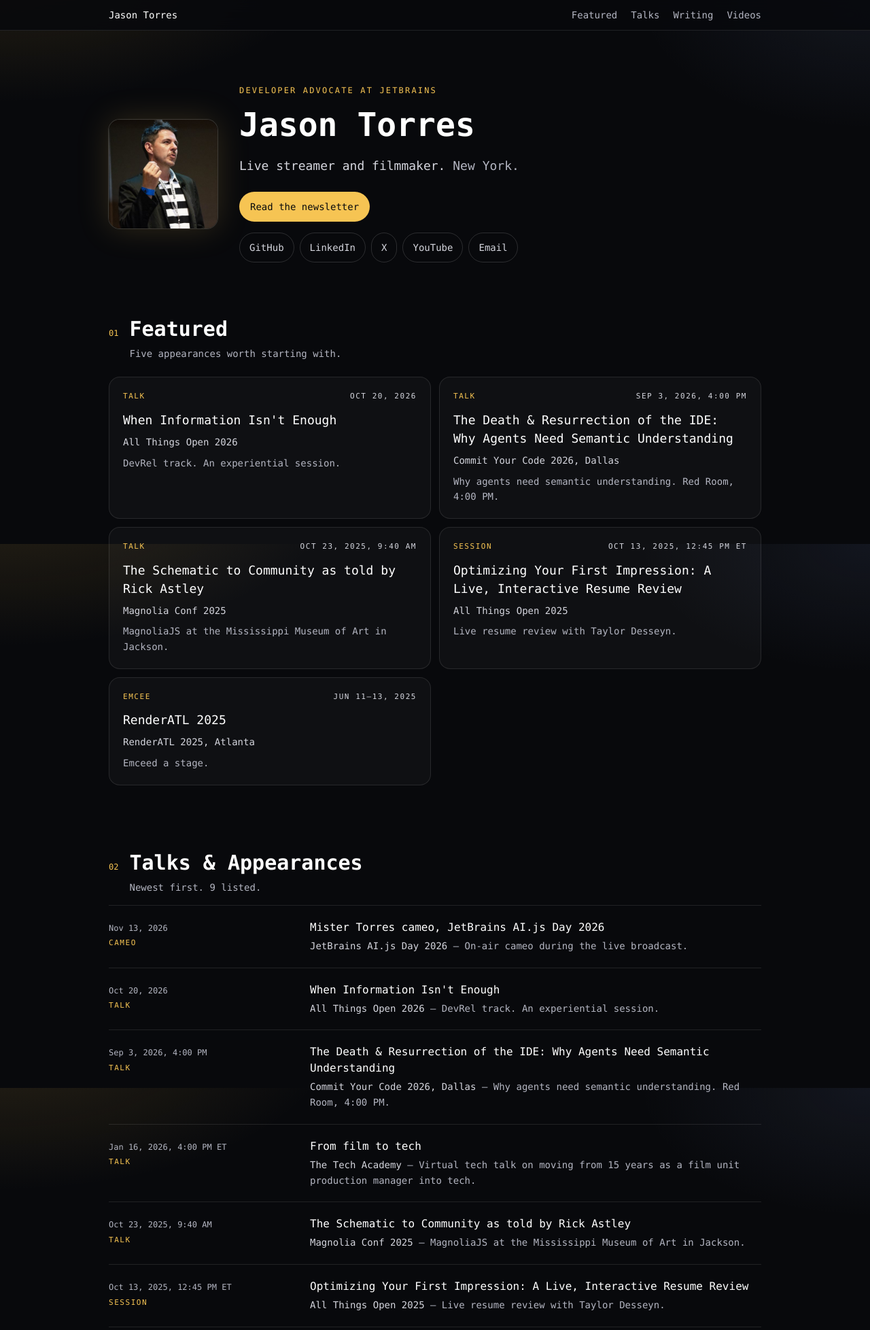
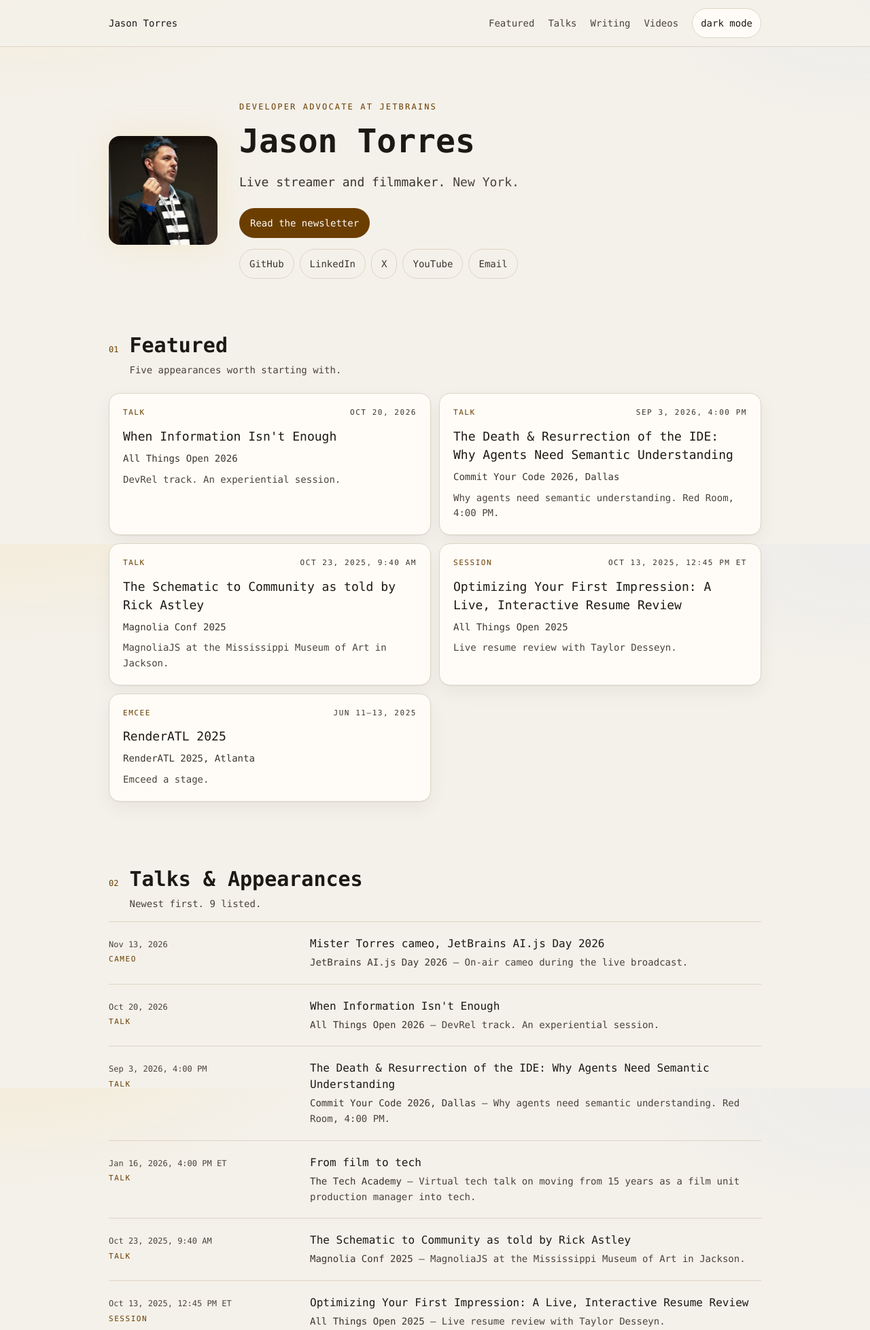
Before and after one commit to jasonetorres/laravel-app, a Laravel app: page / in a window 1280 px wide. Shown: the top 1956 px of the page at 68% size. Run offline with Laravel 12, Linux system fonts and the light colour scheme; style sheets or scripts are compiled from the project's sources; some web fonts are replaced.

Commit message:
Add a light theme that follows the system setting.
A nav toggle stores an explicit light or dark choice, and the theme is applied before paint so the page does not flash.

Co-authored-by: Jason  <jasontorres585@icloud.com>

```diff
--- a/resources/css/app.css
+++ b/resources/css/app.css
@@ -9,26 +9,68 @@
     --font-sans: 'JetBrains Mono', ui-monospace, SFMono-Regular, Menlo, Consolas, monospace;
     --font-mono: 'JetBrains Mono', ui-monospace, SFMono-Regular, Menlo, Consolas, monospace;
     --color-ink: #08090c;
-    --color-glow: #f6c453;
+    --color-fg: #f7f7f8;
     --color-mist: #d5d6de;
     --color-faint: #b4b6c2;
+    --color-glow: #f6c453;
+    --color-on-glow: #08090c;
+    --color-card: #14161c;
+    --color-raise: #1c1e26;
+    --color-line: #2e3038;
+}
+
+[data-theme="light"] {
+    color-scheme: light;
+    --color-ink: #f4f1ea;
+    --color-fg: #1c1915;
+    --color-mist: #3a342c;
+    --color-faint: #4a433a;
+    --color-glow: #6b3e00;
+    --color-on-glow: #fffdf8;
+    --color-card: #fffcf7;
+    --color-raise: #f3eee4;
+    --color-line: #ddd4c6;
+    --wash-a: rgba(107, 62, 0, 0.08);
+    --wash-b: rgba(80, 100, 160, 0.06);
+    --portrait-glow: rgba(107, 62, 0, 0.16);
+}
+
+@media (prefers-color-scheme: light) {
+    :root:not([data-theme]) {
+        color-scheme: light;
+        --color-ink: #f4f1ea;
+        --color-fg: #1c1915;
+        --color-mist: #3a342c;
+        --color-faint: #4a433a;
+        --color-glow: #6b3e00;
+        --color-on-glow: #fffdf8;
+        --color-card: #fffcf7;
+        --color-raise: #f3eee4;
+        --color-line: #ddd4c6;
+        --wash-a: rgba(107, 62, 0, 0.08);
+        --wash-b: rgba(80, 100, 160, 0.06);
+        --portrait-glow: rgba(107, 62, 0, 0.16);
+    }
 }
 
 :root {
     color-scheme: dark;
+    --wash-a: rgba(246, 196, 83, 0.14);
+    --wash-b: rgba(150, 176, 255, 0.08);
+    --portrait-glow: rgba(246, 196, 83, 0.18);
 }
 
 body {
     background-color: var(--color-ink);
     background-image:
-        radial-gradient(900px 420px at 0% -10%, rgba(246, 196, 83, 0.14), transparent 55%),
-        radial-gradient(680px 380px at 100% 0%, rgba(150, 176, 255, 0.08), transparent 50%);
+        radial-gradient(900px 420px at 0% -10%, var(--wash-a), transparent 55%),
+        radial-gradient(680px 380px at 100% 0%, var(--wash-b), transparent 50%);
     background-attachment: fixed;
 }
 
 ::selection {
-    background: #f6c453;
-    color: #08090c;
+    background: var(--color-glow);
+    color: var(--color-on-glow);
 }
 
 .skip-link {
@@ -52,13 +94,43 @@ body {
 
 a:focus-visible,
 button:focus-visible {
-    outline: 2px solid #f6c453;
+    outline: 2px solid var(--color-glow);
     outline-offset: 3px;
 }
 
 .entry-link:hover h3,
 .entry-link:focus-visible h3 {
-    color: #f6c453;
+    color: var(--color-glow);
+}
+
+.portrait {
+    box-shadow: 0 0 48px var(--portrait-glow);
+}
+
+.theme-to-light,
+.theme-to-dark {
+    display: none;
+}
+
+[data-theme="dark"] .theme-to-light,
+[data-theme="light"] .theme-to-dark {
+    display: inline;
+}
+
+@media (prefers-color-scheme: dark) {
+    :root:not([data-theme]) .theme-to-light {
+        display: inline;
+    }
+}
+
+@media (prefers-color-scheme: light) {
+    :root:not([data-theme]) .theme-to-dark {
+        display: inline;
+    }
+}
+
+[data-theme="light"] .card-lift {
+    box-shadow: 0 1px 2px rgba(28, 25, 21, 0.05), 0 10px 28px rgba(28, 25, 21, 0.05);
 }
 
 @media (prefers-reduced-motion: no-preference) {
--- a/resources/views/partials/entries.blade.php
+++ b/resources/views/partials/entries.blade.php
@@ -1,4 +1,4 @@
-<ul class="mt-4 divide-y divide-white/10 border-t border-white/10">
+<ul class="mt-4 divide-y divide-line border-t border-line">
     @foreach ($items as $item)
         <li>
             @include('partials.entry', ['item' => $item])
--- a/resources/views/partials/entry.blade.php
+++ b/resources/views/partials/entry.blade.php
@@ -12,7 +12,7 @@
         @endif
     </div>
     <div>
-        <h3 class="text-base font-medium leading-normal text-white">{{ $item['title'] }}</h3>
+        <h3 class="text-base font-medium leading-normal text-fg">{{ $item['title'] }}</h3>
         <p class="mt-1 text-sm leading-relaxed text-mist">
             {{ $item['source'] }}
             @if (! empty($item['summary']))
--- a/resources/views/welcome.blade.php
+++ b/resources/views/welcome.blade.php
@@ -1,12 +1,49 @@
 <!DOCTYPE html>
-<html lang="{{ str_replace('_', '-', app()->getLocale()) }}" class="dark">
+<html lang="{{ str_replace('_', '-', app()->getLocale()) }}">
 <head>
     <meta charset="utf-8">
     <meta name="viewport" content="width=device-width, initial-scale=1">
+    <meta name="theme-color" content="#08090c">
+    <script>
+        (function () {
+            var key = 'theme';
+            function systemTheme() {
+                return window.matchMedia('(prefers-color-scheme: light)').matches ? 'light' : 'dark';
+            }
+            function storedTheme() {
+                try {
+                    var value = localStorage.getItem(key);
+                    return value === 'light' || value === 'dark' ? value : null;
+                } catch (e) {
+                    return null;
+                }
+            }
+            function apply(theme) {
+                document.documentElement.setAttribute('data-theme', theme);
+                document.documentElement.style.colorScheme = theme;
+                var meta = document.querySelector('meta[name="theme-color"]');
+                if (meta) meta.setAttribute('content', theme === 'light' ? '#f4f1ea' : '#08090c');
+            }
+            function active() {
+                return document.documentElement.getAttribute('data-theme') || systemTheme();
+            }
+            apply(storedTheme() || systemTheme());
+            window.__toggleTheme = function () {
+                var next = active() === 'light' ? 'dark' : 'light';
+                try { localStorage.setItem(key, next); } catch (e) {}
+                apply(next);
+            };
+            var media = window.matchMedia('(prefers-color-scheme: light)');
+            if (media.addEventListener) {
+                media.addEventListener('change', function () {
+                    if (!storedTheme()) apply(systemTheme());
+                });
+            }
+        })();
+    </script>
     <title>{{ $profile['name'] }} | Developer Advocate at JetBrains</title>
     <meta name="description" content="Jason Torres is a Developer Advocate at JetBrains, a live streamer, and a filmmaker. Talks, writing, and videos.">
     <meta name="author" content="Jason Torres">
-    <meta name="theme-color" content="#08090c">
     <link rel="canonical" href="{{ url('/') }}">
     <meta property="og:type" content="website">
     <meta property="og:site_name" content="Jason Torres">
@@ -50,17 +87,29 @@
 <body class="min-h-screen bg-ink font-sans text-mist antialiased">
     <a class="skip-link" href="#content">Skip to content</a>
 
-    <header class="sticky top-0 z-20 border-b border-white/10 bg-ink/85 backdrop-blur-md">
+    <header class="sticky top-0 z-20 border-b border-line bg-ink/85 backdrop-blur-md">
         <div class="mx-auto flex max-w-5xl flex-wrap items-center justify-between gap-x-6 gap-y-3 px-5 py-3 sm:px-8">
-            <a href="{{ url('/') }}" class="rounded-sm text-sm font-medium text-white outline-none focus-visible:outline focus-visible:outline-2 focus-visible:outline-offset-4 focus-visible:outline-glow">
+            <a href="{{ url('/') }}" class="rounded-sm text-sm font-medium text-fg outline-none focus-visible:outline focus-visible:outline-2 focus-visible:outline-offset-4 focus-visible:outline-glow">
                 Jason Torres
             </a>
-            <nav aria-label="On this page" class="flex flex-wrap gap-x-5 gap-y-2 text-sm">
-                <a class="rounded-sm text-faint outline-none hover:text-white focus-visible:outline focus-visible:outline-2 focus-visible:outline-offset-4 focus-visible:outline-glow" href="#featured">Featured</a>
-                <a class="rounded-sm text-faint outline-none hover:text-white focus-visible:outline focus-visible:outline-2 focus-visible:outline-offset-4 focus-visible:outline-glow" href="#talks">Talks</a>
-                <a class="rounded-sm text-faint outline-none hover:text-white focus-visible:outline focus-visible:outline-2 focus-visible:outline-offset-4 focus-visible:outline-glow" href="#writing">Writing</a>
-                <a class="rounded-sm text-faint outline-none hover:text-white focus-visible:outline focus-visible:outline-2 focus-visible:outline-offset-4 focus-visible:outline-glow" href="#videos">Videos</a>
-            </nav>
+            <div class="flex flex-wrap items-center gap-x-5 gap-y-2">
+                <nav aria-label="On this page" class="flex flex-wrap gap-x-5 gap-y-2 text-sm">
+                    <a class="rounded-sm text-faint outline-none hover:text-fg focus-visible:outline focus-visible:outline-2 focus-visible:outline-offset-4 focus-visible:outline-glow" href="#featured">Featured</a>
+                    <a class="rounded-sm text-faint outline-none hover:text-fg focus-visible:outline focus-visible:outline-2 focus-visible:outline-offset-4 focus-visible:outline-glow" href="#talks">Talks</a>
+                    <a class="rounded-sm text-faint outline-none hover:text-fg focus-visible:outline focus-visible:outline-2 focus-visible:outline-offset-4 focus-visible:outline-glow" href="#writing">Writing</a>
+                    <a class="rounded-sm text-faint outline-none hover:text-fg focus-visible:outline focus-visible:outline-2 focus-visible:outline-offset-4 focus-visible:outline-glow" href="#videos">Videos</a>
+                </nav>
+                <button
+                    id="theme-toggle"
+                    type="button"
+                    class="inline-flex min-h-11 items-center rounded-full border border-line bg-card px-3 text-sm text-fg outline-none hover:border-glow/50 focus-visible:outline focus-visible:outline-2 focus-visible:outline-offset-2 focus-visible:outline-glow"
+                    onclick="window.__toggleTheme()"
+                >
+                    <span class="sr-only">Switch to </span>
+                    <span class="theme-to-light">light mode</span>
+                    <span class="theme-to-dark">dark mode</span>
+                </button>
+            </div>
         </div>
     </header>
 
@@ -71,11 +120,11 @@
                 alt="{{ $profile['photo_alt'] }}"
                 width="640"
                 height="640"
-                class="h-28 w-28 rounded-2xl object-cover ring-1 ring-white/15 shadow-[0_0_48px_rgba(246,196,83,0.18)] sm:h-40 sm:w-40"
+                class="portrait h-28 w-28 rounded-2xl object-cover ring-1 ring-line sm:h-40 sm:w-40"
             >
             <div>
                 <p class="text-xs uppercase tracking-[0.18em] text-glow">{{ $profile['role'] }}</p>
-                <h1 id="intro-heading" class="mt-3 text-4xl font-semibold leading-tight text-white sm:text-5xl">
+                <h1 id="intro-heading" class="mt-3 text-4xl font-semibold leading-tight text-fg sm:text-5xl">
                     {{ $profile['name'] }}
                 </h1>
                 <p class="mt-4 max-w-xl text-base leading-relaxed text-mist sm:text-lg">
@@ -84,7 +133,7 @@
                 </p>
                 <a
                     href="{{ $profile['newsletter']['href'] }}"
-                    class="mt-6 inline-flex min-h-11 items-center rounded-full bg-glow px-4 text-sm font-medium text-ink outline-none hover:bg-white focus-visible:outline focus-visible:outline-2 focus-visible:outline-offset-2 focus-visible:outline-glow"
+                    class="mt-6 inline-flex min-h-11 items-center rounded-full bg-glow px-4 text-sm font-medium text-on-glow outline-none hover:brightness-110 focus-visible:outline focus-visible:outline-2 focus-visible:outline-offset-2 focus-visible:outline-glow"
                     target="_blank"
                     rel="noopener noreferrer"
                 >
@@ -96,7 +145,7 @@
                         <li>
                             <a
                                 href="{{ $link['href'] }}"
-                                class="inline-flex min-h-11 items-center rounded-full border border-white/15 px-3.5 text-sm text-mist outline-none hover:border-glow/60 hover:text-white focus-visible:outline focus-visible:outline-2 focus-visible:outline-offset-2 focus-visible:outline-glow"
+                                class="inline-flex min-h-11 items-center rounded-full border border-line px-3.5 text-sm text-mist outline-none hover:border-glow/60 hover:text-fg focus-visible:outline focus-visible:outline-2 focus-visible:outline-offset-2 focus-visible:outline-glow"
                                 @if (str_starts_with($link['href'], 'http')) target="_blank" rel="me noopener noreferrer" @endif
                             >
                                 {{ $link['label'] }}
@@ -114,7 +163,7 @@
             <div class="flex items-baseline gap-4">
                 <span class="text-xs text-glow" aria-hidden="true">01</span>
                 <div>
-                    <h2 id="featured-heading" class="text-2xl font-semibold text-white sm:text-3xl">Featured</h2>
+                    <h2 id="featured-heading" class="text-2xl font-semibold text-fg sm:text-3xl">Featured</h2>
                     <p class="mt-2 text-sm text-faint">Five appearances worth starting with.</p>
                 </div>
             </div>
@@ -123,14 +172,14 @@
                     <li>
                         <a
                             href="{{ $item['href'] }}"
-                            class="entry-link card-lift group block h-full rounded-2xl border border-white/10 bg-white/[0.03] p-5 outline-none hover:border-glow/45 hover:bg-white/[0.05] focus-visible:outline focus-visible:outline-2 focus-visible:outline-offset-2 focus-visible:outline-glow"
+                            class="entry-link card-lift group block h-full rounded-2xl border border-line bg-card p-5 outline-none hover:border-glow/45 hover:bg-raise focus-visible:outline focus-visible:outline-2 focus-visible:outline-offset-2 focus-visible:outline-glow"
                             @if (str_starts_with($item['href'], 'http')) target="_blank" rel="noopener noreferrer" @endif
                         >
                             <div class="flex items-center justify-between gap-3 text-[11px] uppercase tracking-[0.14em]">
                                 <span class="text-glow">{{ $item['role'] ?? 'Featured' }}</span>
                                 <time datetime="{{ $item['date'] }}">{{ $item['date_label'] }}</time>
                             </div>
-                            <h3 class="mt-3 text-lg font-medium leading-normal text-white">{{ $item['title'] }}</h3>
+                            <h3 class="mt-3 text-lg font-medium leading-normal text-fg">{{ $item['title'] }}</h3>
                             <p class="mt-2 text-sm leading-relaxed text-mist">{{ $item['source'] }}</p>
                             @if (! empty($item['summary']))
                                 <p class="mt-2 text-sm leading-relaxed text-faint">{{ $item['summary'] }}</p>
@@ -148,7 +197,7 @@
             <div class="flex items-baseline gap-4">
                 <span class="text-xs text-glow" aria-hidden="true">02</span>
                 <div>
-                    <h2 id="talks-heading" class="text-2xl font-semibold text-white sm:text-3xl">Talks &amp; Appearances</h2>
+                    <h2 id="talks-heading" class="text-2xl font-semibold text-fg sm:text-3xl">Talks &amp; Appearances</h2>
                     <p class="mt-2 text-sm text-faint">Newest first. {{ count($talks) }} listed.</p>
                 </div>
             </div>
@@ -160,11 +209,11 @@
                 <div class="flex items-baseline gap-4">
                     <span class="text-xs text-glow" aria-hidden="true">03</span>
                     <div>
-                        <h2 id="writing-heading" class="text-2xl font-semibold text-white sm:text-3xl">Writing</h2>
+                        <h2 id="writing-heading" class="text-2xl font-semibold text-fg sm:text-3xl">Writing</h2>
                         <p class="mt-2 text-sm text-faint">Newest first, starting with the newsletter.</p>
                     </div>
                 </div>
-                <a href="{{ url('/rss') }}" class="rounded-sm text-sm text-faint outline-none hover:text-white focus-visible:outline focus-visible:outline-2 focus-visible:outline-offset-4 focus-visible:outline-glow">RSS</a>
+                <a href="{{ url('/rss') }}" class="rounded-sm text-sm text-faint outline-none hover:text-fg focus-visible:outline focus-visible:outline-2 focus-visible:outline-offset-4 focus-visible:outline-glow">RSS</a>
             </div>
             <a
                 href="{{ $profile['newsletter']['href'] }}"
@@ -174,10 +223,10 @@
             >
                 <span>
                     <span class="text-[11px] uppercase tracking-[0.14em] text-glow">Newsletter</span>
-                    <span class="mt-2 block text-xl font-medium text-white">{{ $profile['newsletter']['title'] }}</span>
+                    <span class="mt-2 block text-xl font-medium text-fg">{{ $profile['newsletter']['title'] }}</span>
                     <span class="mt-2 block text-sm leading-relaxed text-mist">{{ $profile['newsletter']['summary'] }}</span>
                 </span>
-                <span class="inline-flex min-h-11 shrink-0 items-center justify-center rounded-full bg-glow px-4 text-sm font-medium text-ink">
+                <span class="inline-flex min-h-11 shrink-0 items-center justify-center rounded-full bg-glow px-4 text-sm font-medium text-on-glow">
                     {{ $profile['newsletter']['cta'] }}
                     <span class="sr-only"> (opens in a new tab)</span>
                 </span>
@@ -189,7 +238,7 @@
             <div class="flex items-baseline gap-4">
                 <span class="text-xs text-glow" aria-hidden="true">04</span>
                 <div>
-                    <h2 id="videos-heading" class="text-2xl font-semibold text-white sm:text-3xl">Videos &amp; Streams</h2>
+                    <h2 id="videos-heading" class="text-2xl font-semibold text-fg sm:text-3xl">Videos &amp; Streams</h2>
                     <p class="mt-2 text-sm text-faint">Recordings, streams, shorts, and a podcast. Newest first.</p>
                 </div>
             </div>
@@ -199,14 +248,14 @@
                     <button
                         type="button"
                         class="min-h-11 rounded-full border px-3.5 text-sm outline-none focus-visible:outline focus-visible:outline-2 focus-visible:outline-offset-2 focus-visible:outline-glow"
-                        :class="filter === '{{ $value }}' ? 'border-glow/50 bg-glow/15 text-white' : 'border-white/10 text-faint hover:border-white/25 hover:text-white'"
+                        :class="filter === '{{ $value }}' ? 'border-glow/50 bg-glow/15 text-fg' : 'border-line text-faint hover:border-glow/40 hover:text-fg'"
                         :aria-pressed="filter === '{{ $value }}'"
                         @click="filter = '{{ $value }}'"
                     >{{ $label }}</button>
                 @endforeach
             </div>
 
-            <ul class="mt-2 divide-y divide-white/10 border-t border-white/10">
+            <ul class="mt-2 divide-y divide-line border-t border-line">
                 @foreach ($videos as $item)
                     <li x-show="filter === 'all' || filter === '{{ $item['kind'] }}' || (filter === 'stream' && '{{ $item['kind'] }}' === 'upcoming')">
                         @include('partials.entry', ['item' => $item])
@@ -216,7 +265,7 @@
         </section>
     </main>
 
-    <footer class="border-t border-white/10">
+    <footer class="border-t border-line">
         <div class="mx-auto flex max-w-5xl flex-col gap-4 px-5 py-8 text-sm text-faint sm:flex-row sm:items-center sm:justify-between sm:px-8">
             <p>&copy; {{ date('Y') }} Jason Torres.</p>
             <ul class="flex flex-wrap gap-x-5 gap-y-2">
@@ -224,7 +273,7 @@
                     <li>
                         <a
                             href="{{ $link['href'] }}"
-                            class="rounded-sm text-faint outline-none hover:text-white focus-visible:outline focus-visible:outline-2 focus-visible:outline-offset-4 focus-visible:outline-glow"
+                            class="rounded-sm text-faint outline-none hover:text-fg focus-visible:outline focus-visible:outline-2 focus-visible:outline-offset-4 focus-visible:outline-glow"
                             target="_blank"
                             rel="noopener noreferrer"
                         >{{ $link['label'] }}<span class="sr-only"> (opens in a new tab)</span></a>
```
Also changed, not shown: tests/Feature/ExampleTest.php (+4 -0 lines).
